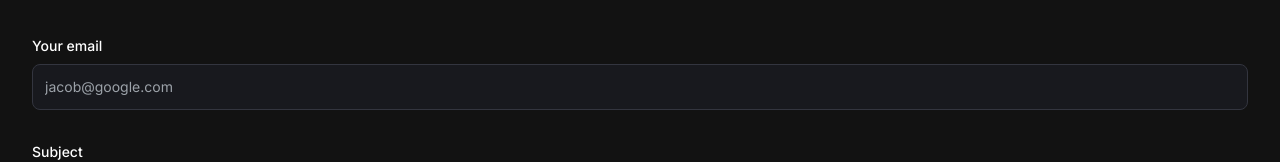
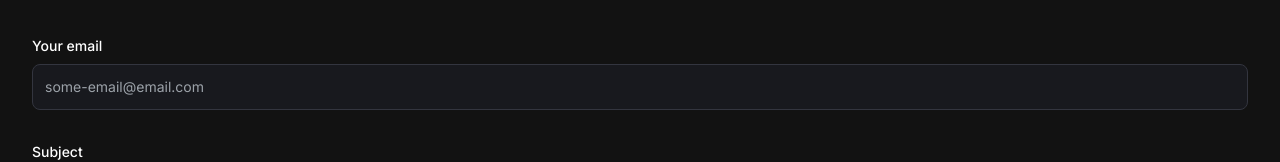
Before and after one commit to prerak2097/personal-website, a Next.js app: page / in a window 1280 px wide. Shown: the part 2528-2690 px from the top of the page. Built offline with nearby package versions, Linux system fonts and the light colour scheme.

Commit message:
changing placeholder text

```diff
--- a/app/components/EmailSection.jsx
+++ b/app/components/EmailSection.jsx
@@ -77,7 +77,7 @@ const EmailSection = () => {
                 id="email"
                 required
                 className="bg-[#18191E] border border-[#33353F] placeholder-[#9CA2A9] text-gray-100 text-sm rounded-lg block w-full p-3"
-                placeholder="jacob@google.com"
+                placeholder="some-email@email.com"
               />
             </div>
             <div className="mb-8">
```
